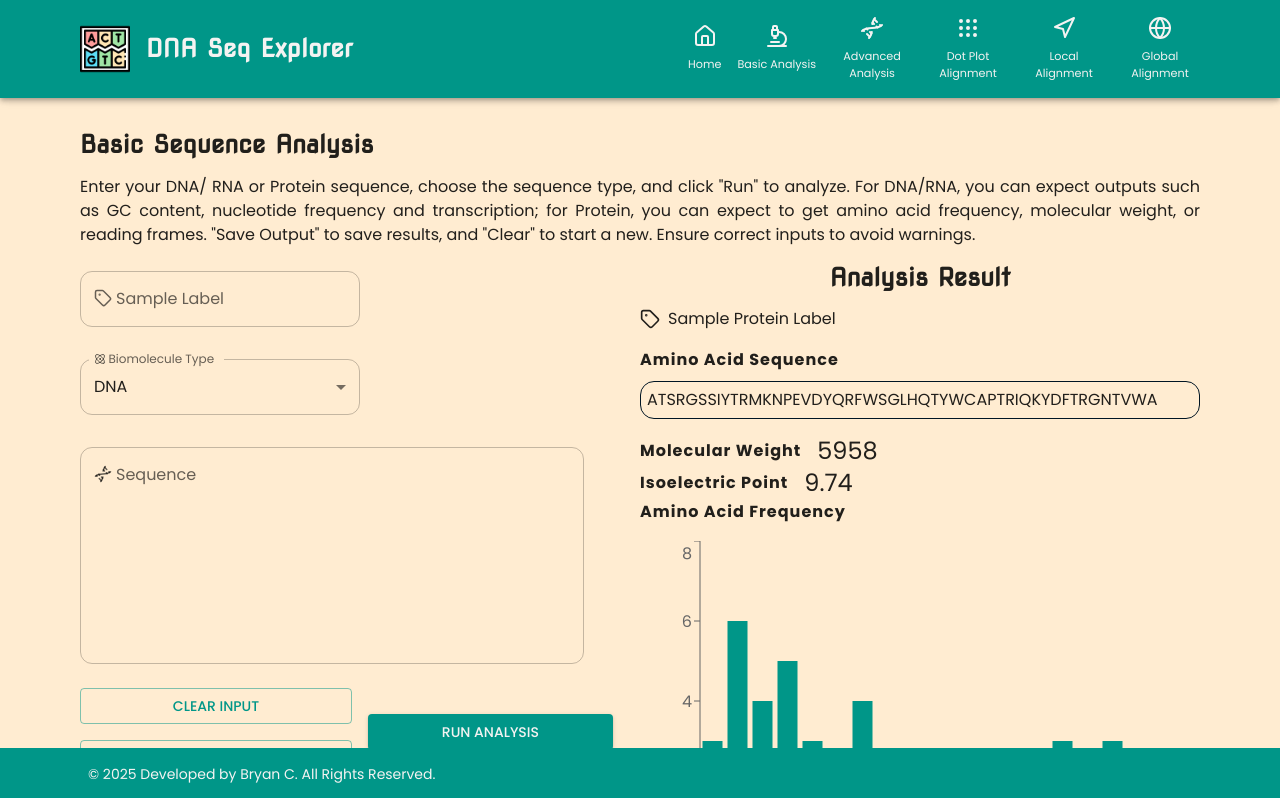
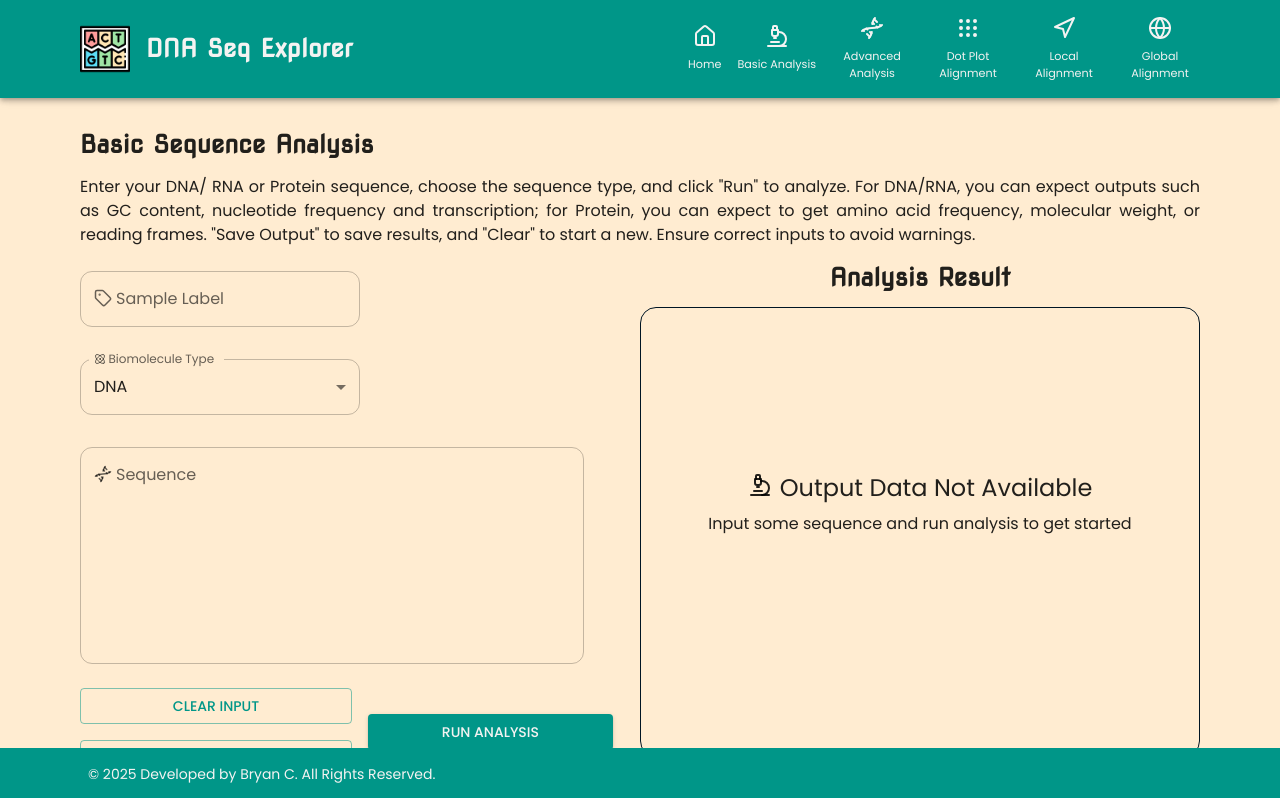
Before and after one commit to bryancastillo10/dna-seq-explorer, a React (Vite) app in the folder client/: page /basic in a window 1280 px wide. Shown: the top 798 px of the page. Built offline with nearby package versions, Linux system fonts and the light colour scheme.

Commit message:
🧩component: null result output render block

```diff
--- /dev/null
+++ b/client/src/components/layout/NullOutput.tsx
@@ -0,0 +1,27 @@
+import { Box, Typography } from "@mui/material";
+import { Microscope } from "lucide-react";
+
+const NullOutput = () => {
+  return (
+	<Box sx={{border: "1px solid #001524", borderRadius: "16px"}} height={450}>
+		<Box sx={{
+			display:"flex",
+			flexDirection:"column",
+			justifyContent:"center",
+			alignItems:"center",
+
+			height: "50vh"}}
+		>
+			<Typography display="flex" alignItems="center" variant="h5">
+				<Typography  marginRight={1}><Microscope size={24}/></Typography>
+			    Output Data Not Available
+			</Typography>
+			<Typography variant="body1" textAlign="center" my={1}>
+				Input some sequence and run analysis to get started
+			</Typography>
+		</Box>
+	</Box>
+  )
+}
+
+export default NullOutput;
--- a/client/src/components/layout/OutputBasicAnalysisBlock.tsx
+++ b/client/src/components/layout/OutputBasicAnalysisBlock.tsx
@@ -3,11 +3,14 @@ import { Box,  Typography } from "@mui/material"
 import NucleotideBasicResult from "@/features/singleSeq/components/NucleotideBasicResult";
 import ProteinBasicResult from "@/features/singleSeq/components/ProteinBasicResult";
 
-import { mockProteinData } from "@/features/singleSeq/api/mockData";
+// import { mockProteinData } from "@/features/singleSeq/api/mockData";
 import { getDataComponent } from "@/utils/getDataComponent";
+import NullOutput from "./NullOutput";
 
 const OutputBasicAnalysisBlock = () => {
-  const { sampleLabel, data } = mockProteinData;
+  // const { sampleLabel, data } = mockProteinData;
+  const data = null;
+  const sampleLabel = "Test Sample";
 
   const renderAnalysisResult = () => {
     switch(getDataComponent(data)) {
@@ -24,7 +27,7 @@ const OutputBasicAnalysisBlock = () => {
             analysisResult={data}
           />);
       default:
-        return <Typography>No data yet.</Typography>;
+        return <NullOutput/>;
     }
 
   };
--- a/client/src/features/singleSeq/api/interface.ts
+++ b/client/src/features/singleSeq/api/interface.ts
@@ -40,7 +40,8 @@ export interface ProteinResponse {
 }
 
 
-export type BasicAnalysisResults = BasicNucResult<string,number> | BasicProteinResult<string,number>;
+export type BasicAnalysisResults = BasicNucResult<string,number>
+| BasicProteinResult<string,number> | null;
 
 // Advanced Analysis
 type RNABase = "A" | "G" | "C" | "U";
```
